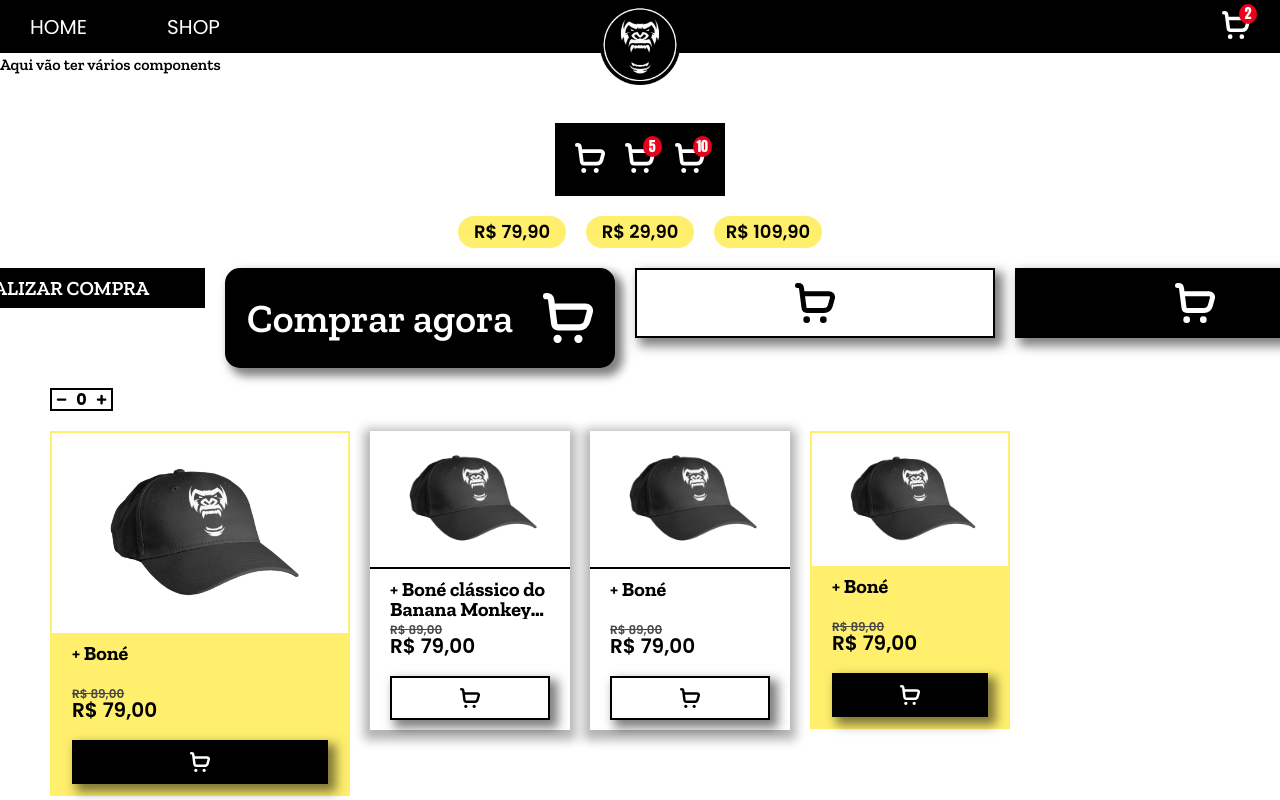
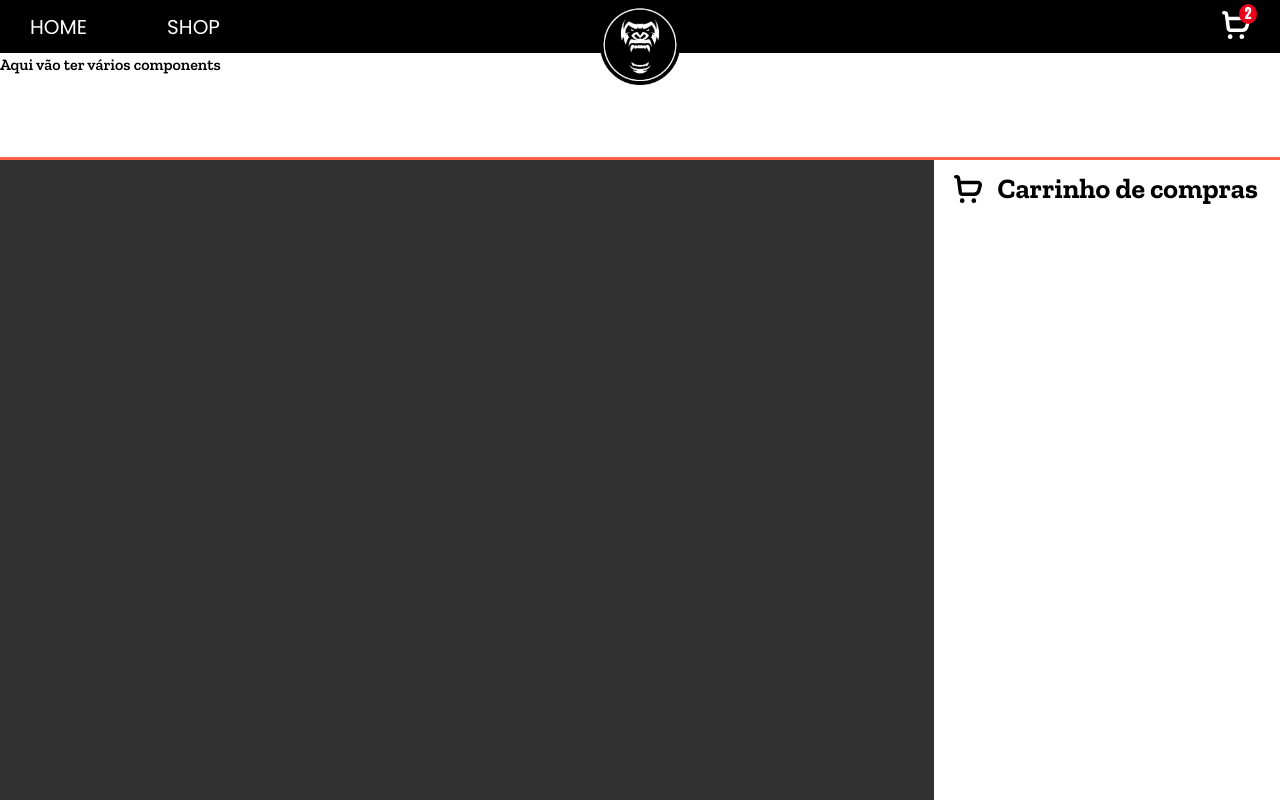
Before and after one commit to Scalco7/ecoomerce-web, a Next.js app: page /components in a window 1280 px wide. Built offline with nearby package versions, Linux system fonts and the light colour scheme; a web font is replaced by a local one.

Commit message:
cart init

```diff
--- a/src/app/components/page.tsx
+++ b/src/app/components/page.tsx
@@ -1,14 +1,12 @@
 "use client";
 
 import CartCount from "@/components/atoms/cartCount/cartCount";
-import PhotoHistory from "@/components/atoms/photoHistory/photoHistory";
 import PriceTag from "@/components/atoms/priceTag/priceTag";
 import PrimaryButton from "@/components/atoms/primaryButton/primaryButton";
 import ProductQuantityInput from "@/components/atoms/productQuantityInput/productQuantityInput";
 import SecondaryButton from "@/components/atoms/secondaryButton/secondaryButton";
-import TransitionArrowLines from "@/components/atoms/transitionArrowLines/transitionArrowLines";
+import Cart from "@/components/molecules/cart/cart";
 import HeaderNavigation from "@/components/molecules/headerNavigation/headerNavigation";
-import PhotoHistoryCarousel from "@/components/molecules/photoHistoryCarousel/photoHistoryCarousel";
 import ProductBox from "@/components/molecules/productBox/productBox";
 import TShirtBuy from "@/components/molecules/tShirtBuy/tShirtBuy";
 import { useState } from "react";
@@ -16,30 +14,42 @@ import { useState } from "react";
 export default function Components() {
   const [productQuantity, setProductQuantity] = useState(0);
 
-  const monkeysHistory = {
-    imageSrc: "/banana-comp-teste.jpg",
-    history:
-      "Como toda boa história, a nossa começa com um grupo de pessoas que não se contentava em simplesmente ser igual a todo mundo. Era um grupo de visionários, de espíritos livres que desejavam algo mais do que apenas seguir as normas impostas pela sociedade. Eles queriam mais: queriam zuar, queriam se divertir, e acima de tudo, queriam ganhar. Inspirados pela busca incessante por autenticidade e por um estilo de vida vibrante, esses indivíduos decidiram se unir e criar algo verdadeiramente especial. Assim, a história do Banana Monkey's começa com oito amigos audaciosos que, motivados pelo desejo de transformar suas vidas e começar a aproveitar cada momento de verdade, embarcaram nessa jornada única. Com paixão, determinação e um toque de loucura, esses oito caras criaram uma amizade que não só reflete suas personalidades ousadas e divertidas, mas também inspira outros a seguirem seus próprios caminhos e viverem com intensidade. É essa busca pela autenticidade e por viver cada momento que define a essência do Banana Monkey's.",
-  };
-
-  const luidaoHistory = {
-    title: "Luidao",
-    titleColor: "#FF5F00",
-    imageSrc: "/luidao-teste.jpg",
-    history:
-      "Para mostrar cada um dos Banana Monkey's, nada melhor do que começar pelo membro que define a essência do grupo: Luidão. Ele é o mais autêntico e imprevisível, alguém de quem você nunca sabe o que esperar. Conhecido como o último romântico, ele está sempre apaixonado, e se a garota for ruiva, é paixão à primeira vista. Ele é um verdadeiro Banana Monkey. Além de ser um eterno apaixonado, Luigi adora jogar um fute e dar altos rolês aleatórios. Ele tem a habilidade de transformar qualquer situação em uma aventura divertida, sempre fazendo as coisas do seu jeito com muita espontâniedade. Mais do que isso, ele é cara leal, alguém em quem você pode confiar em qualquer momento. Ele é, sem dúvida, a essência, um companheiro de todas as horas, que torna tudo mais da hora e ajuda com o que precisar.",
-  };
-
   return (
-    <main>
+    <main style={{ overflow: "hidden", height: "100%" }}>
       <div style={{ width: "100%" }}>
         <HeaderNavigation />
       </div>
-      <h2>Aqui vão ter vários components</h2>
+      <section
+        style={{
+          height: "100%",
+          position: "relative",
+          display: "flex",
+          flexDirection: "column",
+          overflow: "auto",
+        }}
+      >
+        <h2 style={{ height: "100px", minHeight: 100 }}>
+          Aqui vão ter vários components
+        </h2>
         <div
           style={{
+            position: "relative",
             width: "100%",
-          height: "100%",
+            height: "800px",
+            minHeight: "800px",
+            background: "rgb(50,50,50)",
+            display: "flex",
+            justifyContent: "flex-end",
+            borderTop: "3px solid tomato",
+            borderBottom: "3px solid tomato",
+          }}
+        >
+          <Cart />
+        </div>
+        <div
+          style={{
+            position: "relative",
+            width: "100%",
             display: "flex",
             flexDirection: "column",
             justifyContent: "center",
@@ -234,26 +244,12 @@ export default function Components() {
               }}
             />
           </div>
-        <div
-          style={{ width: "100%", display: "flex", flexDirection: "column" }}
-        >
-          <TransitionArrowLines initColor={"#fff"} endColor={"#000"} />
-          <PhotoHistory
-            history={monkeysHistory.history}
-            imageSrc={monkeysHistory.imageSrc}
-          />
-        </div>
-        <div
-          style={{ width: "100%", display: "flex", flexDirection: "column" }}
-        >
-          <TransitionArrowLines initColor={"#fff"} endColor={"#000"} />
-          <PhotoHistoryCarousel historys={[monkeysHistory, luidaoHistory]} />
-        </div>
 
           <div>
             <TShirtBuy />
           </div>
         </div>
+      </section>
     </main>
   );
 }
--- /dev/null
+++ b/src/components/molecules/cart/cart.tsx
@@ -0,0 +1,22 @@
+import CartIcon from "@/components/icons/cartIcon/cartIcon";
+import styles from "./style.module.css";
+import { Zilla_Slab } from "next/font/google";
+
+const zillaSlab = Zilla_Slab({
+  weight: "700",
+  subsets: ["latin"],
+  display: "swap",
+});
+
+export default function Cart() {
+  return (
+    <main className={styles.main}>
+      <section className={styles.titleBox}>
+        <CartIcon size={28} color="#000" />
+        <p className={`${styles.title} ${zillaSlab.className}`}>
+          Carrinho de compras
+        </p>
+      </section>
+    </main>
+  );
+}
--- /dev/null
+++ b/src/components/molecules/cart/style.module.css
@@ -0,0 +1,19 @@
+.main {
+  position: relative;
+  background-color: white;
+  width: 27%;
+  height: 100%;
+  padding: 15px 20px;
+}
+
+.titleBox {
+  display: flex;
+  align-items: center;
+  justify-content: flex-start;
+  gap: 15px;
+}
+
+.title {
+  color: #000;
+  font-size: 28px;
+}
```
Lines whose indentation alone changed are shown as unchanged.
